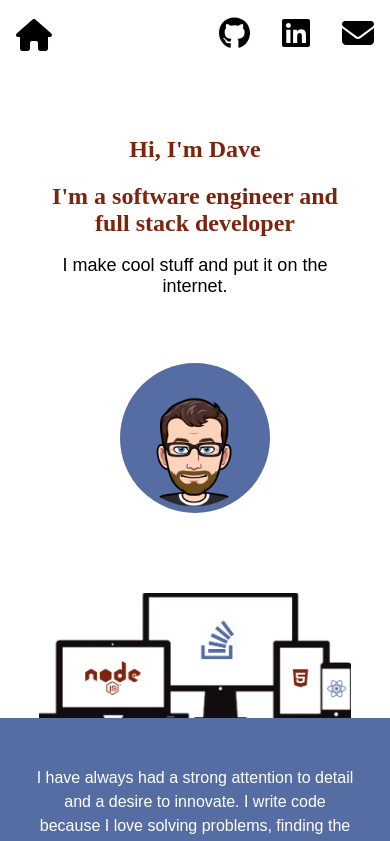
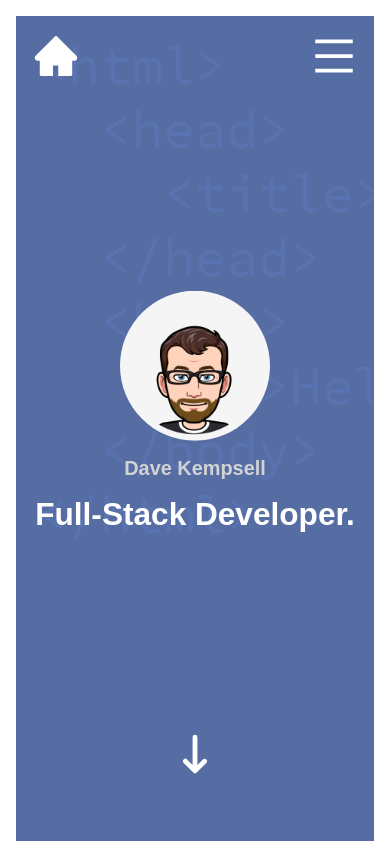
Before and after one commit to davekempsell/davedotcom, a React (Create React App) app: page / in a window 390 px wide. Shown: the top 841 px of the page. Built offline with nearby package versions, Linux system fonts and the light colour scheme; the HTML template or start-up script is replaced by a standard one.

Commit message:
home page restyled for mobile and desktop

```diff
--- a/src/App.css
+++ b/src/App.css
@@ -11,11 +11,7 @@
   --border-color: rgb(60, 60, 60);
 }
 
-h1, h2 {
-  font-family: "Merriweather", serif;
-}
-
-h3, h4, h5, h6, a, p, span, li {
+h1,h2,h3, h4, h5, h6, a, p, span, li {
   font-family: "Montserrat", sans-serif;
 }
 
@@ -214,6 +210,7 @@ h3, h4, h5, h6, a, p, span, li {
   padding-left: 2rem;
   padding-right: 2rem;
   gap: 1rem;
+  background-color: var(--light-grey);
 }
 
 .experience-card {
@@ -261,6 +258,7 @@ h3, h4, h5, h6, a, p, span, li {
   flex-direction: column;
   align-items: center;
   padding-bottom: 2rem;
+  background-color: var(--light-grey);
 }
 
 .projects-text {
@@ -680,6 +678,37 @@ h3, h4, h5, h6, a, p, span, li {
   font-size: 1rem;
 }
 
+#home-page-header-wrapper {
+  display: flex;
+  flex-direction: column;
+  align-items: center;
+  text-align: center;
+  justify-content: center;
+  gap: 1rem;
+  width: 100%;
+  padding: 0 1rem;
+  transform: translateY(-10%)
+}
+
+#home-page-header-wrapper > h1 {
+  color: white;
+  margin: 0;
+  font-size: calc(1rem + 4vw)
+}
+
+#home-page-header-wrapper > h3 {
+  color: rgb(210,210,210);
+  margin: 0;
+  font-size: calc(1rem + 1vw)
+}
+
+#dave-head {
+  height: 150px;
+  width: 150px;
+  border-radius: 50%;
+  background-color: var(--light-grey)
+}
+
 /* Styling for Contact component */
 .contact-container {
   display: flex;
@@ -888,8 +917,8 @@ h3, h4, h5, h6, a, p, span, li {
   }
 
   .more-info-text > p {
-    padding-left: 4rem;
-    padding-right: 4rem;
+    padding-left: 20vw;
+    padding-right: 20vw;
   }
 
   .experience-container {
@@ -897,8 +926,12 @@ h3, h4, h5, h6, a, p, span, li {
   }
 
   .experience-card {
-    max-width: 40%;
+    max-width: 30%;
     min-width: 320px;
     min-height: 480px;
   }
+
+  .project-cards-container{
+    max-width: 80vw;
+  }
 }
--- /dev/null
+++ b/src/components/HomePageHeader.js
@@ -0,0 +1,17 @@
+import { HiArrowNarrowDown } from 'react-icons/hi'
+import NewNavBar from './NewNavBar'
+
+export default function HomePageHeader() {
+  return (
+    <div className="full-page-header-container" style={{backgroundImage: "url(/images/code-background.png)"}}>
+      <NewNavBar/>
+      <div id="home-page-header-wrapper">
+        <img id="dave-head" src='/images/bitmoji-head.png' alt="daves head"></img>
+        <h3>Dave Kempsell</h3>
+        <h1>Full-Stack Developer.</h1>
+      </div>
+
+      <HiArrowNarrowDown id="down-arrow" />
+    </div>
+  )
+}
--- a/src/components/Introduction.js
+++ b/src/components/Introduction.js
@@ -6,7 +6,7 @@ export function Introduction() {
         <h1> I'm a software engineer and full stack developer</h1>
         <p>I make cool stuff and put it on the internet.</p>
       </div>
-      <img src='/images/bitmoji-head.png' alt="daves head"></img>
+      {/* <img src='/images/bitmoji-head.png' alt="daves head"></img> */}
     </div>
   )
 }
--- a/src/components/NewNavBar.js
+++ b/src/components/NewNavBar.js
@@ -30,7 +30,7 @@ export default function NewNavBar() {
         <div className='nav-links-container'>
           {navLink('/', 'HOME')}
           {navLink('/about', 'ABOUT')}
-          {navLink('/', 'PROJECTS')}
+          {navLink('/projects', 'PROJECTS')}
           {navLink('/contact', 'CONTACT')}
         </div>
       </div>
--- a/src/routes/HomePage.js
+++ b/src/routes/HomePage.js
@@ -6,18 +6,17 @@ import Experience from "../components/Experience";
 import Projects from '../components/Projects';
 import Footer from '../components/Footer';
 import '../App.css';
+import HomePageHeader from '../components/HomePageHeader';
 
 export function Home() {
   return (
-    <div className="home-container">
-      {NavBar()}
-      <div className="main-content-container">
-        {Introduction()}
-        {MoreInfo()}
-        {Experience()}
-        {Projects()}
-        {Footer()}
-      </div>
+    <div className="new-home-container">
+      {HomePageHeader()}
+      {Introduction()}
+      {MoreInfo()}
+      {Experience()}
+      {Projects()}
+      {Footer()}
     </div>
   )
 }
```
